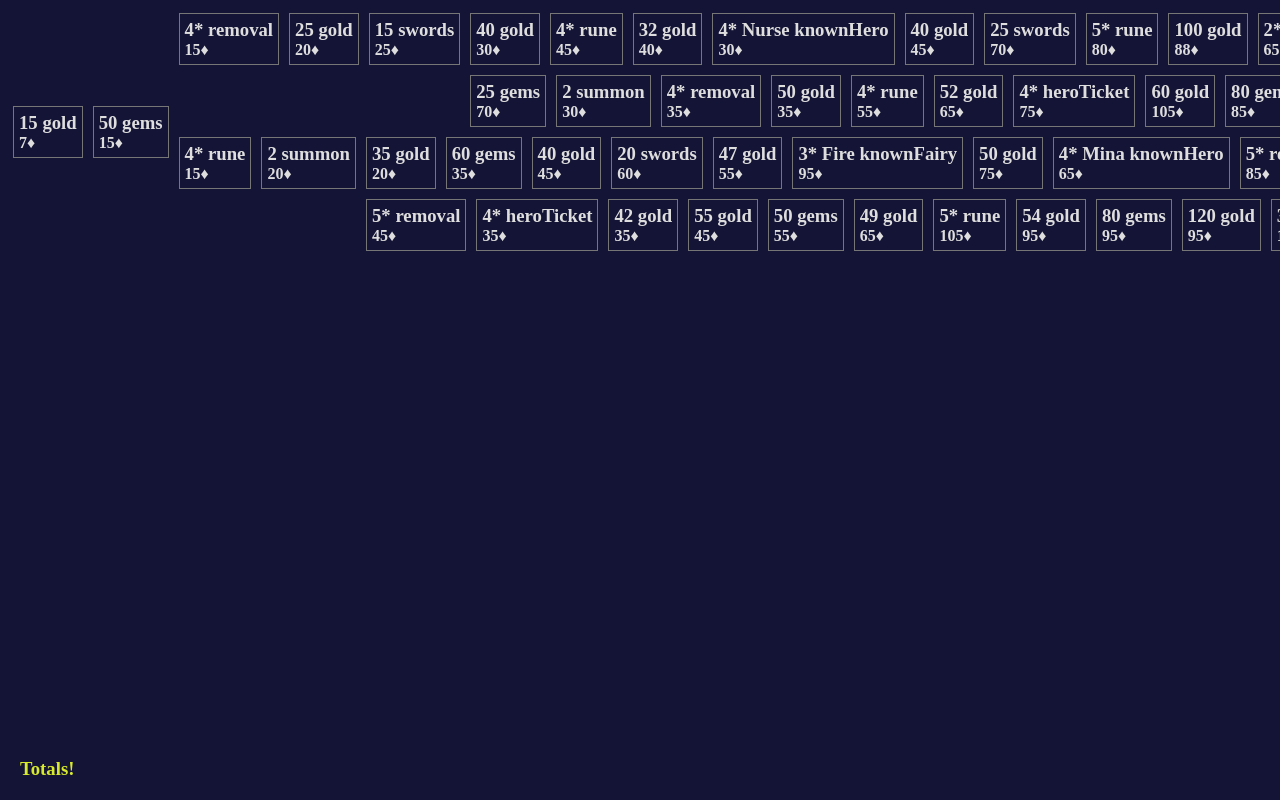
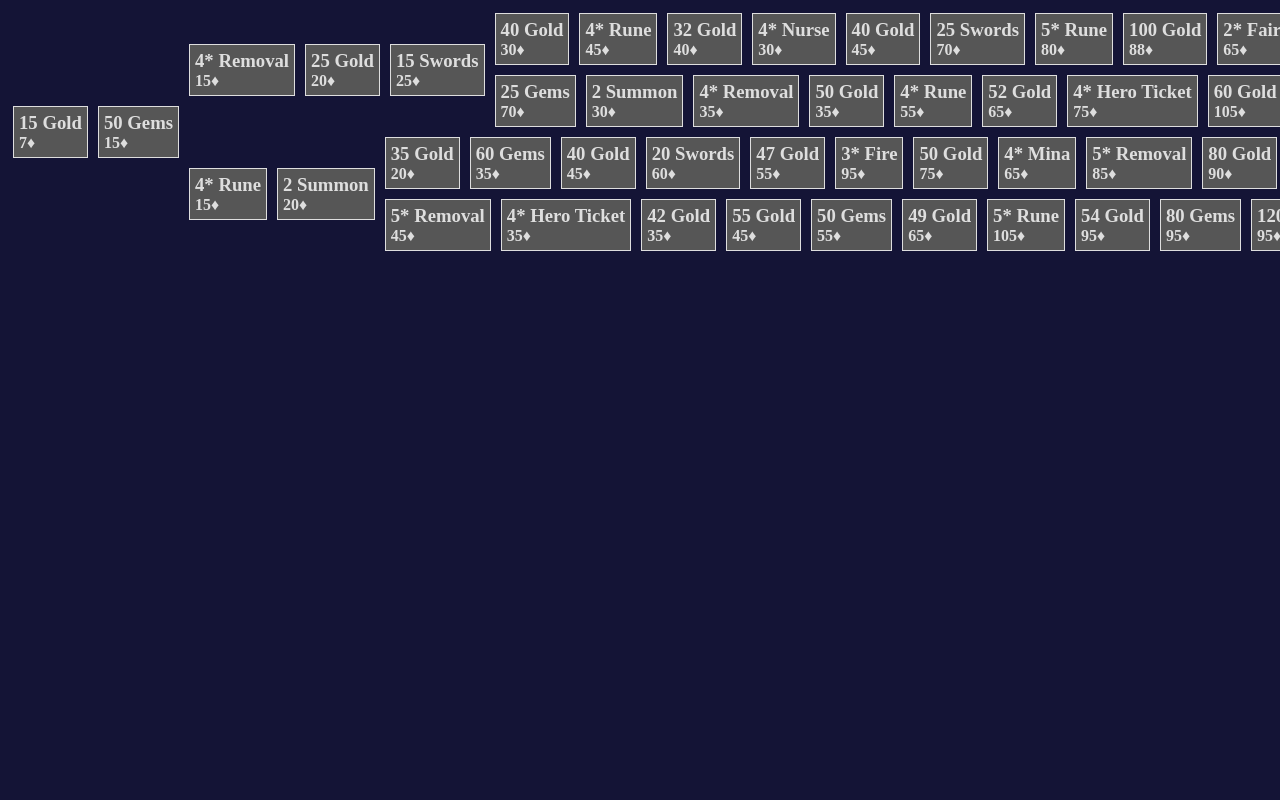
Before and after one commit to jmeryett/roadmap, a plain HTML site: page html/roadmap.html in a window 1280 px wide. Shown: the top 800 px of the page. Drawn offline with nearby package versions, Linux system fonts and the light colour scheme; files that its build step writes are made by us from their sources.

Commit message:
Changed color, improved display of rewards, added total

```diff
--- a/html/roadmap.html
+++ b/html/roadmap.html
@@ -73,7 +73,7 @@
       </div>
 
       <div class="footer">
-        <h3>Totals!</h3>
+        <h3 ng-show="roadmap.rewards.total">Total cost: {{roadmap.rewards.total}}&diams;</h3>
         <p class="space" ng-if="roadmap.rewards.gold">Gold: {{roadmap.rewards.gold}}K </p>
         <p class="space" ng-if="roadmap.rewards.gems">Gems: {{roadmap.rewards.gems}} </p>
         <p class="space" ng-if="roadmap.rewards.swords">Swords: {{roadmap.rewards.swords}} </p>
--- a/js/roadmap.js
+++ b/js/roadmap.js
@@ -5,6 +5,7 @@ angular.module('roadmapApp', [])
     var self = this;
     self.selected = [];
     self.rewards = {};
+    self.rewards.total = 0;
 
     self.map = mapMaker.getMap();
 
@@ -36,8 +37,10 @@ angular.module('roadmapApp', [])
       console.log('mod reward with', item, 'and add?', add);
       if (add) {
           self.rewards[item.type] = (self.rewards[item.type]) ? (self.rewards[item.type] + item.value) : item.value;
+          self.rewards.total += item.cost;
       } else {
-        if (item.type == 'gold' || item.type == 'gems' || item.type == 'swords') {
+        self.rewards.total -= item.cost;
+        if (item.type == 'gold' || item.type == 'gems' || item.type == 'swords' || item.type == 'summon') {
           self.rewards[item.type] -= item.value;
         } else {
           var result = self.rewards[item.type].replace(item.value, '');
@@ -56,7 +59,17 @@ angular.module('roadmapApp', [])
       scope: {
         item: '=item'
       },
-      template:'<div class="reward-item" ng-class="{selected: item.selected}"> <h3> {{item.value}} {{item.type}} </h3> <h4> {{item.cost}}&diams; </h4> </div>'
+      template:'<div class="reward-item" ng-class="{selected: item.selected}"> <h3> {{item.value}} <span ng-hide="hidden"> {{hidden}} {{display}} </span> </h3> <h4> {{item.cost}}&diams; </h4> </div>',
+      link: function (scope) {
+        if (scope.item.type == 'knownHero' || scope.item.type == 'knownFairy') {
+          scope.hidden = true;
+        }
+        scope.display = scope.item.type
+          // insert a space before all caps
+          .replace(/([A-Z])/g, ' $1')
+          // uppercase the first character
+          .replace(/^./, function(str){ return str.toUpperCase(); })
+      }
     }
    })
 
--- a/scss/roadmap.scss
+++ b/scss/roadmap.scss
@@ -1,7 +1,7 @@
 $visible: #DEDEDE;
 $positive: #116611;
 $reward: #D7EA2B;
-$passive: #767676;
+$passive: #565656;
 
 
 .everything {
@@ -31,7 +31,8 @@ $passive: #767676;
 
   .reward-item {
     border: solid 1px;
-    border-color: $passive;
+    border-color: $visible;
+    background-color: $passive;
     padding: 5px;
     margin: 5px;
     > h3 {
@@ -47,6 +48,11 @@ $passive: #767676;
     background-color: $positive;
     border-color: $reward;
   }
+  .more-flex {
+    display: flex;
+    flex-direction: row;
+    align-items: center;
+  }
 
   .map-wrap {
     display: flex;
@@ -55,16 +61,8 @@ $passive: #767676;
       display: flex;
       align-items: center;
       flex-shrink: 1;
-      .more-flex {
-          display: flex;
-          flex-direction: row;
-        }
     }
     .section-2-wrap {
-      .more-flex {
-        display: flex;
-        flex-direction: row;
-      }
       display: flex;
       flex: 3;
       flex-direction: column;
```
